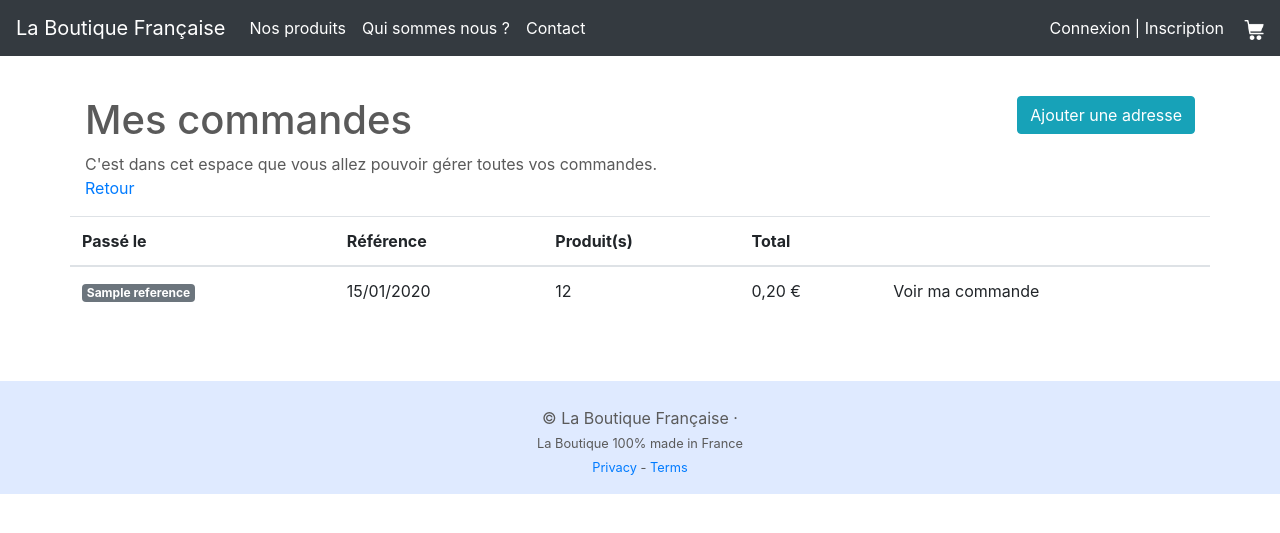
After one commit to Saintchicky/laboutiquefrancaise, a Symfony app: template templates/account/order.html.twig in a window 1280 px wide. The commit adds this page. Shown: the top 533 px of the page. Run offline with Twig, Linux system fonts and the light colour scheme; the template is opened without the code that fills it: most values are stand-ins (such as "Sample title", 1, 10 or a date in 2020); some libraries are stand-ins or nearby versions.

Commit message:
[WIP] mes commandes

```diff
--- a/src/Controller/Admin/OrderCrudController.php
+++ b/src/Controller/Admin/OrderCrudController.php
@@ -41,7 +41,8 @@ class OrderCrudController extends AbstractCrudController
             TextField::new('carrierName', 'Transporteur'),
             MoneyField::new('carrierPrice','Frais de port')->setCurrency('EUR'),
             BooleanField::new('isPaid','Payée'),
-            ArrayField::new('orderDetails', 'Produits achetés')
+            // pr eviter de faire apparaitre une colonne en trop hideOnIndex
+            ArrayField::new('orderDetails', 'Produits achetés')->hideOnIndex()
         ];
     }
 
--- a/src/Entity/OrderDetails.php
+++ b/src/Entity/OrderDetails.php
@@ -43,7 +43,7 @@ class OrderDetails
      */
     private $total;
     public function __toString(){
-        return $this->getProduct();
+        return $this->getProduct().' x '.$this->getQuantity();
     }
     public function getId(): ?int
     {
--- a/templates/account/index.html.twig
+++ b/templates/account/index.html.twig
@@ -7,7 +7,7 @@
     {# app est un gros object contenant toutes les données principales de l'appli #}
     Bienvenue {{ app.user.firstname }} {{ app.user.lastname }} dans votre compte. C'est dans cet espace que vous allez pouvoir gérer vos informations personnelles.
     <hr>
-    <a href="{{ path('account_password') }}">Modifier mon mot de passe</a><br>
-    <a href="{{ path('account_adress') }}">Gérer mes adresses</a><br><br>
-    - Mes commande<br>
+    - <a href="{{ path('account_password') }}">Modifier mon mot de passe</a><br>
+    - <a href="{{ path('account_adress') }}">Gérer mes adresses</a><br><br>
+    - <a href="{{ path('account_order') }}">Mes commandes</a><br>
 {% endblock %}
--- /dev/null
+++ b/templates/account/order.html.twig
@@ -0,0 +1,39 @@
+{% extends 'base.html.twig' %}
+
+{% block title %}Mes commandes - La Boutique Française{% endblock %}
+
+{% block content %}
+    <a href="{{ path('account_adress_to_add')}}" class="btn btn-info float-right">Ajouter une adresse</a>
+    <h1>Mes commandes</h1>
+    C'est dans cet espace que vous allez pouvoir gérer toutes vos commandes.<br>
+    <a href="{{ path('account')}}">Retour</a>
+    {% if orders|length == 0 %}
+        <hr>
+        <p class="text-center">Vous n'avez pas encore passé de commande sur La Boutique Française d'adresse.</p>
+    {% else %}
+        <div class="row">
+            <table class="table mt-3">
+                <thead>
+                    <tr>
+                        <th scope="col">Passé le</th>
+                        <th scope="col">Référence</th>
+                        <th scope="col">Produit(s)</th>
+                        <th scope="col">Total</th>
+                        <th scope="col"></th>
+                    </tr>
+                </thead>
+                <tbody>
+                {% for order in orders %}
+                    <tr>
+                        <td><span class="badge badge-secondary">{{ order.reference }}</span></td>
+                        <td>{{ order.createdAt|date('d/m/Y')}}</td>
+                        <td>{{ order.orderDetails|length}}</td>
+                        <td>{{ ((order.carrierPrice + order.getTotal) / 100)|number_format(2,',') }} €</td>
+                        <td>Voir ma commande</td>
+                    </tr>
+                {% endfor %}
+                </tbody>
+            </table>
+        </div>
+    {% endif %}
+{% endblock %}
--- a/templates/order/add.html.twig
+++ b/templates/order/add.html.twig
@@ -19,7 +19,7 @@
             <div class="form-check">
                 {{ carrier.name }}<br>
                 {{ carrier.description }}<br>
-                {{ carrier.price|number_format(2,',') }} €
+                {{ (carrier.price / 100)|number_format(2,',') }} €
             </div>
         </div>
         <div class="col-md-6">
```
Also changed, not shown: src/Controller/AccountOrderController.php (added, +29 -0 lines), src/Repository/OrderRepository.php (+14 -1 lines).
